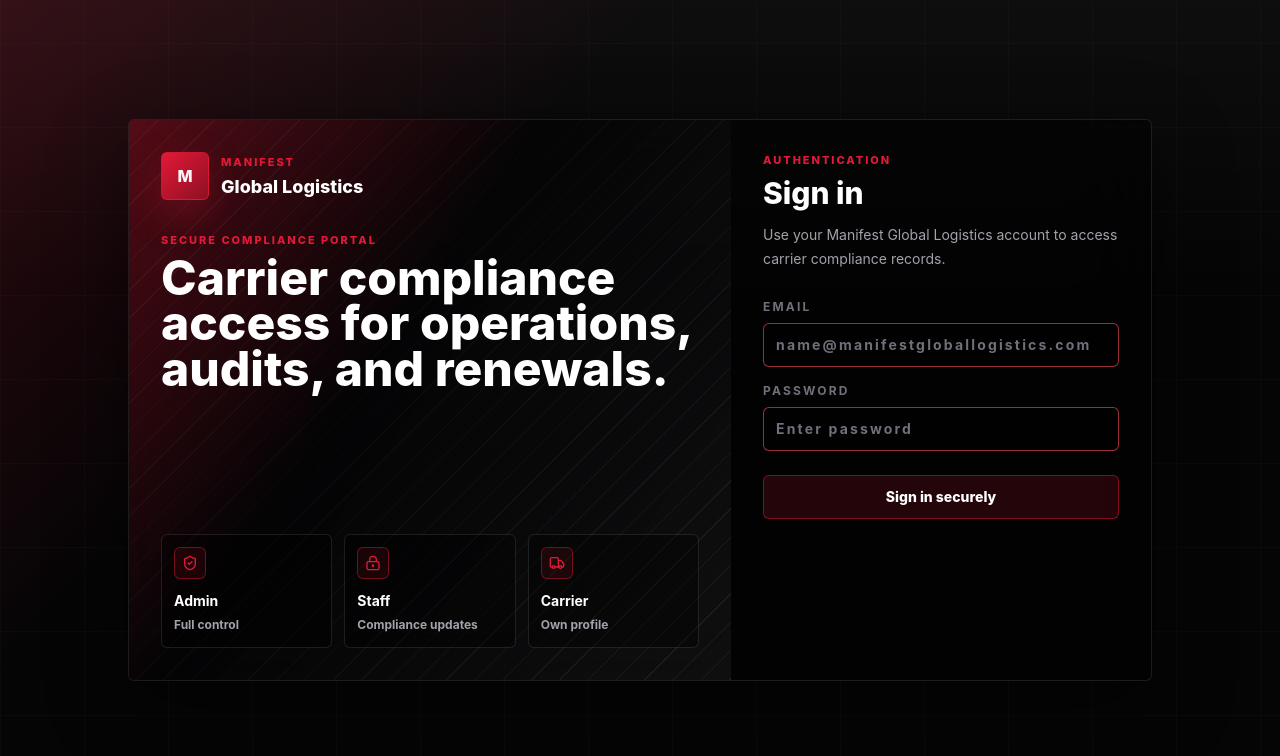
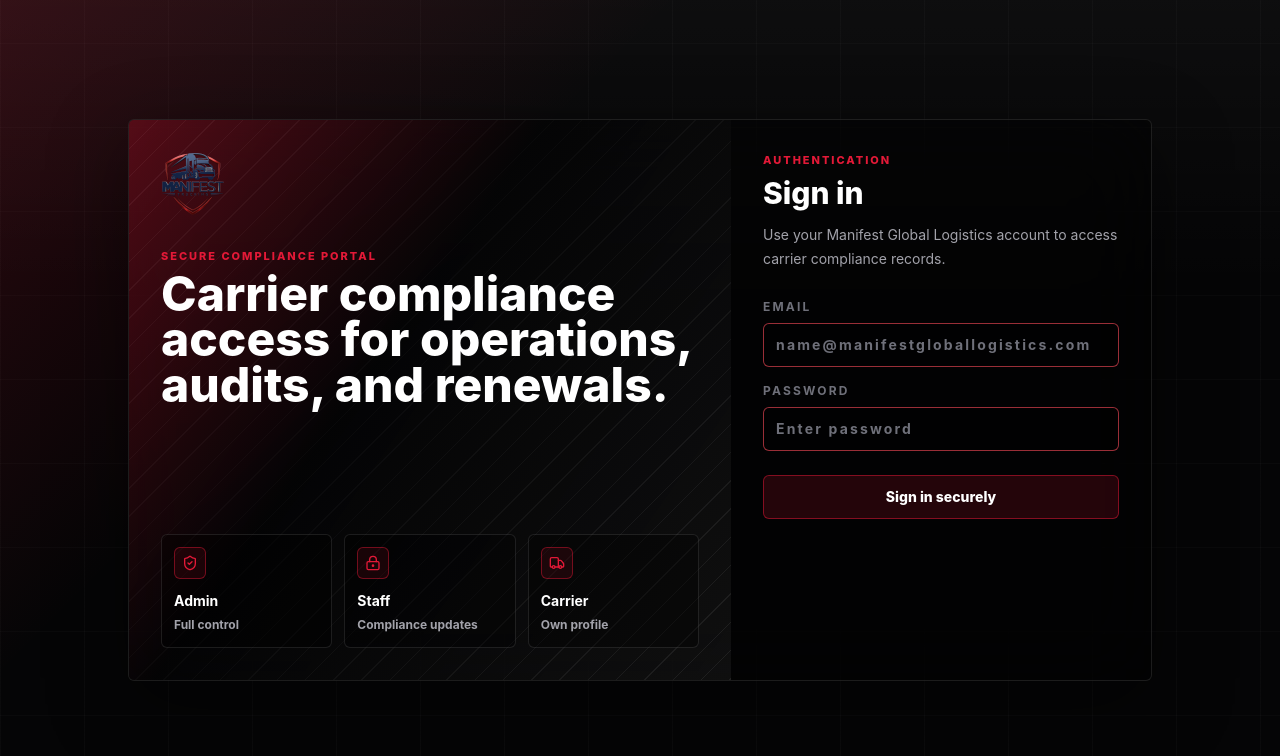
Before and after one commit to logistics-ops/manifest-compliance-dashboard, a Next.js app: page /login in a window 1280 px wide. Shown: the top 756 px of the page. Built offline with nearby package versions, Linux system fonts and the light colour scheme; no server answers.

Commit message:
Replace placeholder branding with Manifest logo

```diff
--- a/app/login/page.tsx
+++ b/app/login/page.tsx
@@ -22,17 +22,13 @@
         <div className="relative min-h-[560px] overflow-hidden bg-[linear-gradient(125deg,rgba(227,25,55,0.32),rgba(5,5,6,0.72)_42%,rgba(255,255,255,0.05)),repeating-linear-gradient(135deg,rgba(255,255,255,0.07)_0_1px,transparent_1px_20px)] p-8">
           <div className="relative z-10 flex h-full flex-col justify-between">
             <div>
-              <div className="mb-8 flex items-center gap-3">
-                <div className="grid h-12 w-12 place-items-center rounded-md border border-manifest-red/65 bg-gradient-to-br from-manifest-red to-manifest-redDark font-extrabold shadow-[0_14px_38px_rgba(227,25,55,0.28)]">
-                  M
-                </div>
-                <div>
-                  <p className="eyebrow">Manifest</p>
-                  <h1 className="text-lg font-extrabold leading-tight tracking-normal text-white">
-                    Global Logistics
-                  </h1>
-                </div>
-              </div>
+              <div className="mb-8 flex items-center">
+  <img
+    src="/logo.png"
+    alt="Manifest Global Logistics"
+    className="h-16 w-auto object-contain"
+  />
+</div>
 
               <p className="eyebrow">Secure Compliance Portal</p>
               <h2 className="max-w-xl text-5xl font-extrabold leading-[0.95] tracking-normal text-white max-md:text-3xl">
```
Also changed, not shown: public/logo.png (added).
